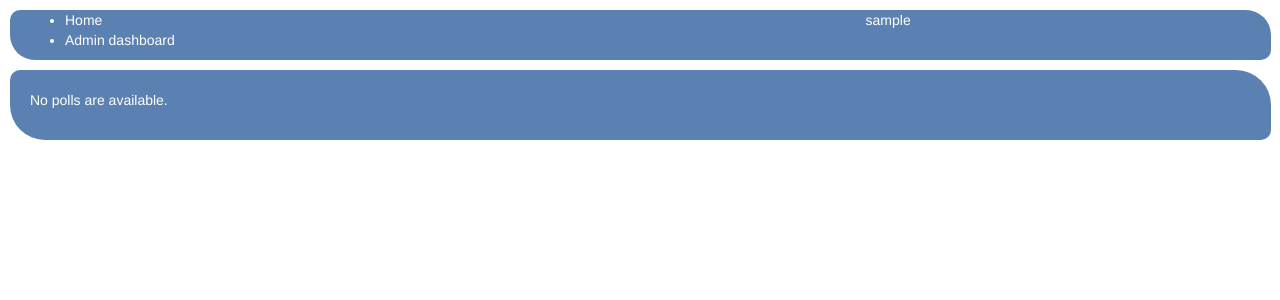
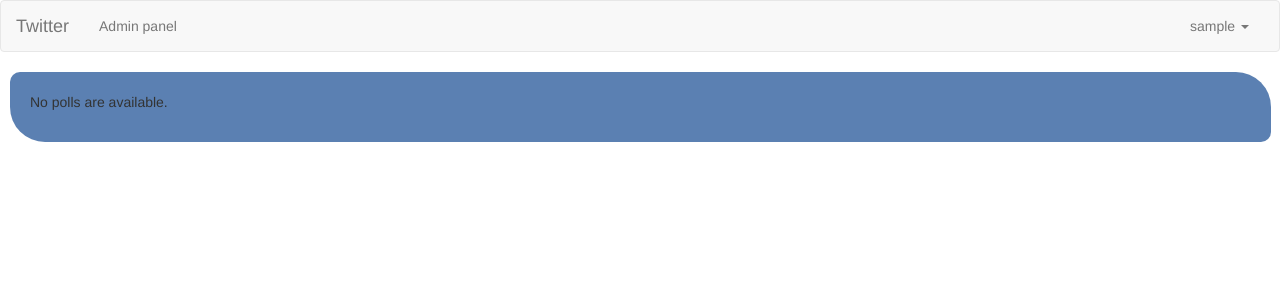
Before and after one commit to ArturLange/twitter, a Django app: page /twitter/ in a window 1280 px wide. Shown: the top 300 px of the page. Run offline with Django 3.2, Linux system fonts and the light colour scheme; the visitor is signed in with stand-in values (Sample User, id 1); data that the repository does not hold is empty; some libraries are stand-ins or nearby versions.

Commit message:
Create a working navbar and a favicon

```diff
--- a/twitter_app/static/twitter_app/style.css
+++ b/twitter_app/static/twitter_app/style.css
@@ -46,7 +46,6 @@ div[id="content"] {
   align-content: center;
   background-color: #5b80b2;
   border-radius: 10px 35px 10px 35px;
-  color: white;
   margin: 10px;
   padding: 20px;
   width: 98.5%;
--- a/twitter_app/templates/base.html
+++ b/twitter_app/templates/base.html
@@ -4,29 +4,52 @@
   {% load staticfiles %}
   <meta charset="utf-8" name="viewport" content="width=device-width, initial-scale=1">
   <link rel="stylesheet" type="text/css" href="{% static 'twitter_app/style.css' %}"/>
+  <link rel="shortcut icon" href="{% static 'twitter_app/favicon.ico' %}"/>
   <title>{% block title %}Twitter{% endblock title %}</title>
 </head>
 
 <body>
-<div id="sidebar" class="container">
-  <div class="row">
-    <div class="col-md-8">
-      {% block sidebar %}
-      <ul>
-        <li><a href="/twitter">Home</a></li>
-        <li><a href="/admin/">Admin dashboard</a></li>
+
+<nav class="navbar navbar-default">
+  <div class="container-fluid">
+    <div class="navbar-header">
+      <button type="button" class="navbar-toggle collapsed" data-toggle="collapse"
+              data-target="#bs-example-navbar-collapse-1" aria-expanded="false">
+        <span class="sr-only">Toggle navigation</span>
+        <span class="icon-bar"></span>
+        <span class="icon-bar"></span>
+        <span class="icon-bar"></span>
+      </button>
+      <a class="navbar-brand" href="{% url 'index' %}">Twitter</a>
+    </div>
+
+    <div class="collapse navbar-collapse" id="bs-example-navbar-collapse-1">
+      <ul class="nav navbar-nav navbar-left">
+        {% if user.is_staff %}
+        <li><a href="{% url 'admin:index' %}">Admin panel</a></li>
+        {% endif %}
       </ul>
-      {% endblock sidebar %}
-    </div>
-    <div class="col-md-4">
-      {% if user.is_authenticated %}
-      <a href="{% url 'index' %}">{{ user }}</a>
-      {% else %}
-      <a href="{% url 'django.contrib.auth.views.login' %}">Login</a>
-      {% endif %}
-    </div>
-  </div>
-</div>
+      <ul class="nav navbar-nav navbar-right">
+        {% if user.is_authenticated %}
+        <li class="dropdown">
+          <a href="#" class="dropdown-toggle" data-toggle="dropdown" role="button" aria-haspopup="true"
+             aria-expanded="false">{{ user }} <span class="caret"></span></a>
+          <ul class="dropdown-menu">
+            <li><a href="#">Profile</a></li>
+            <li><a href="{% url 'auth_password_change' %}">Change password</a></li>
+            <li role="separator" class="divider"></li>
+            <li><a href="{% url 'auth_logout' %}">Logout</a></li>
+          </ul>
+        </li>
+        {% else %}
+        <li><a href="{% url 'registration_register' %}">Register</a></li>
+        <li><a href="{% url 'auth_login' %}">Login</a></li>
+        {% endif %}
+      </ul>
+    </div><!-- /.navbar-collapse -->
+  </div><!-- /.container-fluid -->
+</nav>
+
 
 <div id="content" class="container">
   {% block content %}
```
Also changed, not shown: twitter_app/static/twitter_app/favicon.ico (added).
